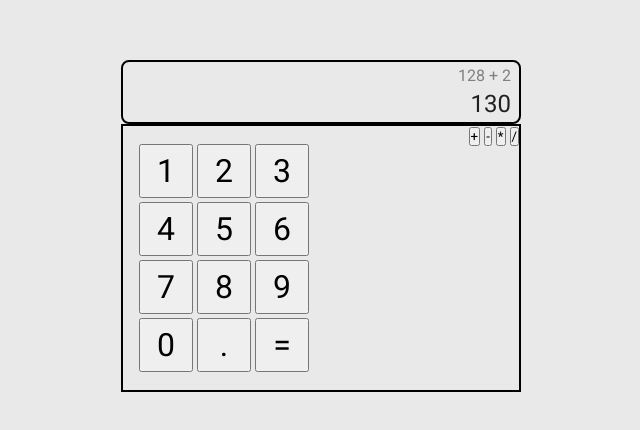
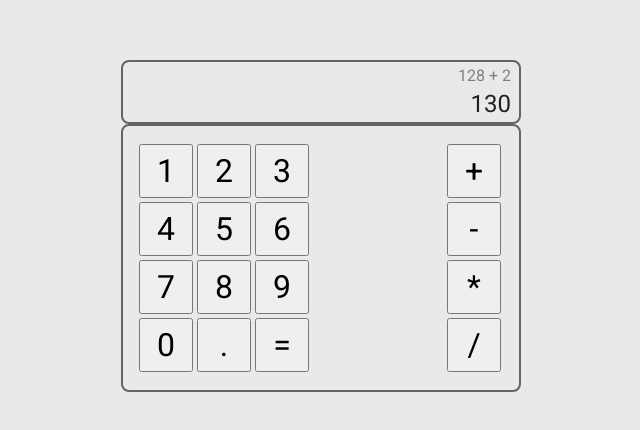
Before and after one commit to Pavlovic-Stefan/odin-calculator, a plain HTML site: page index.html in a window 1280 px wide. Shown: the part 174-604 px from the top of the page, without its empty margins (319-959 px from the left). Drawn offline with Linux system fonts and the light colour scheme.

Commit message:
Style operator buttons, nest them properly

```diff
--- a/css/styles.css
+++ b/css/styles.css
@@ -17,7 +17,7 @@ body > div {
 }
 
 .screen {
-    border: 2px solid black;
+    border: 2px solid rgb(99, 99, 99);
     width: 396px;
     height: 60px;
     display: flex;
@@ -45,18 +45,30 @@ body > div {
 }
 
 .buttons {
-    width: 396px;
-    border: 2px solid black;
+    min-width: 396px;
+    width: fit-content;
+    border: 2px solid rgb(99, 99, 99);
+    border-radius: 8px;
     display: flex;
     justify-content: space-between;
 }
 
-.numbers {
+.numbers, .operators {
     width: fit-content;
     margin: 16px;
 }
 
-.numbers > div > button {
+.operators {
+    display: flex;
+}
+
+.operators > div {
+    display: flex;
+    flex-direction: column;
+    margin: 0 2px;
+}
+
+.numbers > div > button, .operators > div > button {
     width: 54px;
     height: 54px;
     font-size: 32px;
--- a/index.html
+++ b/index.html
@@ -41,10 +41,12 @@
                 </div>
             </div>
             <div class="operators">
-                <button class="add">+</button>
-                <button class="substract">-</button>
-                <button class="multiply">*</button>
-                <button class="divide">/</button>
+                <div>
+                    <button class="add">+</button>
+                    <button class="substract">-</button>
+                    <button class="multiply">*</button>
+                    <button class="divide">/</button>
+                </div>
             </div>
         </div>
     </div>
```
